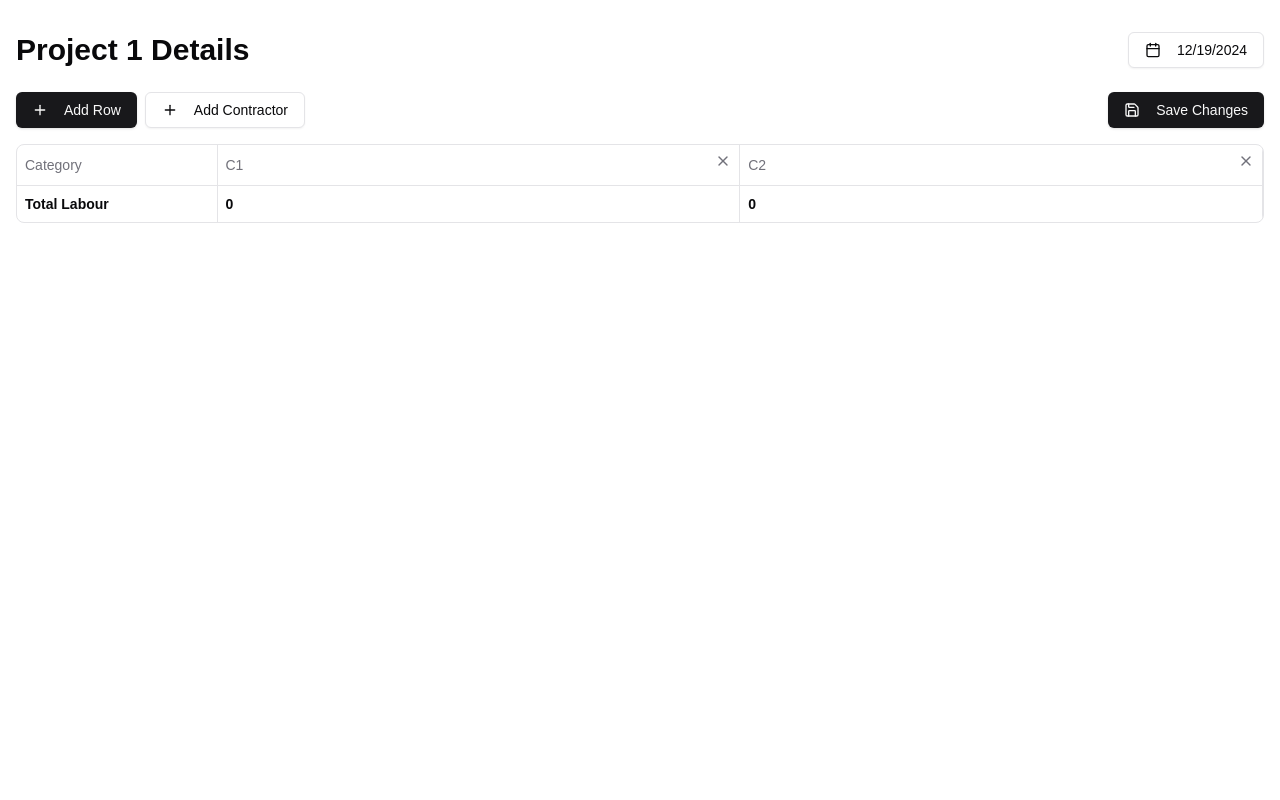
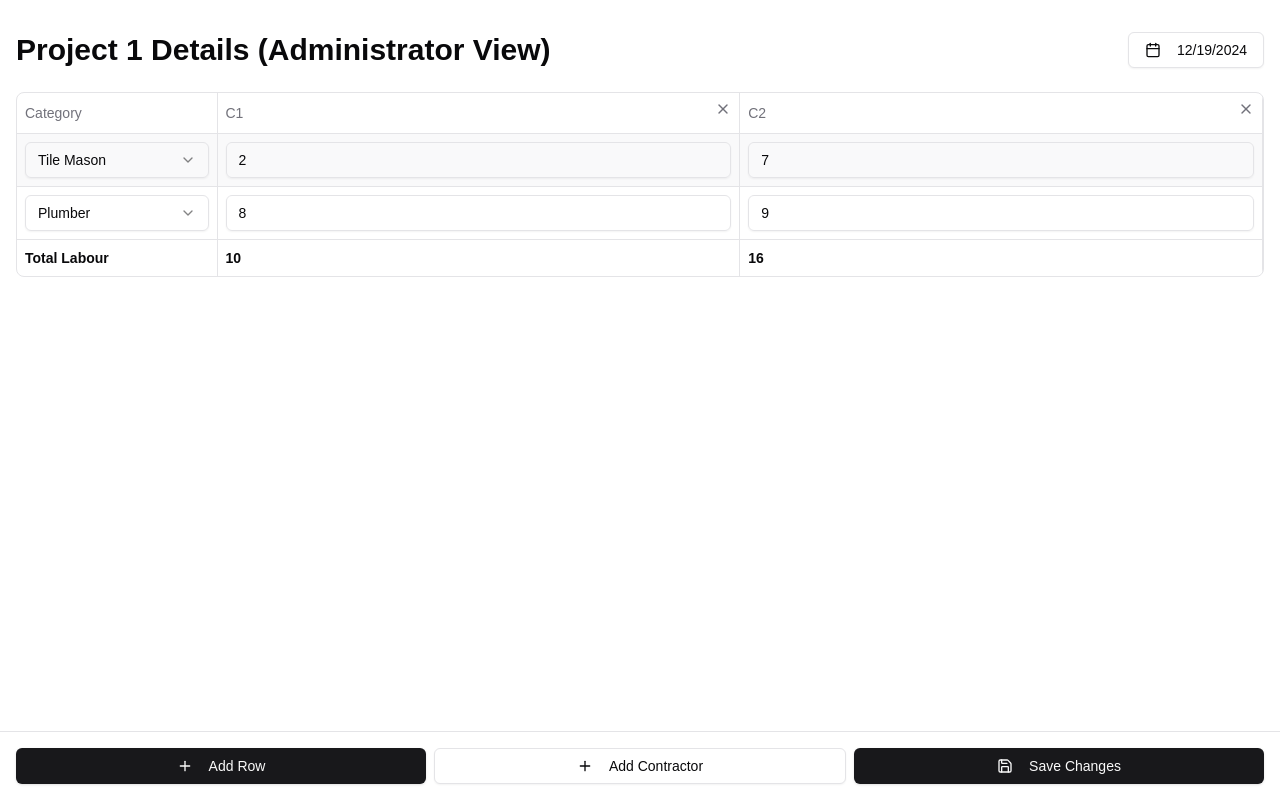
Before and after one commit to priyanshudotexe/erp, a Next.js app: page /projects/1 in a window 1280 px wide. Built offline with nearby package versions, Linux system fonts and the light colour scheme.

Commit message:
frontend ready

```diff
--- a/app/login/page.tsx
+++ b/app/login/page.tsx
@@ -6,17 +6,38 @@ import { Button } from "@/components/ui/button"
 import { Input } from "@/components/ui/input"
 import { Card, CardContent, CardHeader, CardTitle } from "@/components/ui/card"
 
+interface User {
+  username: string;
+  role: 'administrator' | 'supervisor';
+  assignedProject?: number;
+}
+
+const MOCK_USERS: User[] = [
+  { username: 'admin', role: 'administrator' },
+  { username: 'supervisor1', role: 'supervisor', assignedProject: 1 },
+  { username: 'supervisor2', role: 'supervisor', assignedProject: 2 },
+]
+
 export default function LoginPage() {
-  const [isLoading, setIsLoading] = useState(false)
+  const [username, setUsername] = useState('')
+  const [password, setPassword] = useState('')
+  const [error, setError] = useState('')
   const router = useRouter()
 
   const handleSubmit = async (e: React.FormEvent<HTMLFormElement>) => {
     e.preventDefault()
-    setIsLoading(true)
-    // Simulate login - replace with actual authentication
-    await new Promise(resolve => setTimeout(resolve, 1000))
-    router.push('/projects')
-    setIsLoading(false)
+    setError('')
+
+    const user = MOCK_USERS.find(u => u.username === username)
+    if (user && password === 'password') { // In a real app, use proper authentication
+      if (user.role === 'administrator') {
+        router.push('/projects')
+      } else {
+        router.push(`/projects/${user.assignedProject}`)
+      }
+    } else {
+      setError('Invalid username or password')
+    }
   }
 
   return (
@@ -28,13 +49,13 @@ export default function LoginPage() {
         <CardContent>
           <form onSubmit={handleSubmit} className="space-y-4">
             <div className="space-y-2">
-              <label htmlFor="email" className="text-sm font-medium">
-                Email
+              <label htmlFor="username" className="text-sm font-medium">
+                Username
               </label>
               <Input
-                id="email"
-                type="email"
-                placeholder="Enter your email"
+                id="username"
+                value={username}
+                onChange={(e) => setUsername(e.target.value)}
                 required
               />
             </div>
@@ -45,16 +66,14 @@ export default function LoginPage() {
               <Input
                 id="password"
                 type="password"
-                placeholder="Enter your password"
+                value={password}
+                onChange={(e) => setPassword(e.target.value)}
                 required
               />
             </div>
-            <Button
-              type="submit"
-              className="w-full"
-              disabled={isLoading}
-            >
-              {isLoading ? 'Logging in...' : 'Login'}
+            {error && <p className="text-red-500 text-sm">{error}</p>}
+            <Button type="submit" className="w-full">
+              Login
             </Button>
           </form>
         </CardContent>
--- a/app/projects/[id]/page.tsx
+++ b/app/projects/[id]/page.tsx
@@ -1,50 +1,32 @@
 'use client'
 
-import { useState } from 'react'
+import { useState, useEffect } from 'react'
 import { useParams } from 'next/navigation'
-import { Calendar } from 'lucide-react'
-import { Button } from "@/components/ui/button"
-import {
-  Popover,
-  PopoverContent,
-  PopoverTrigger,
-} from "@/components/ui/popover"
-import { Calendar as CalendarComponent } from "@/components/ui/calendar"
-import LaborTable from '../../../components/labor-table'
+import AdminView from '../../../components/admin-view'
+import SupervisorView from '../../../components/supervisor-view'
+
+// Mock function to get user role - replace with actual authentication in a real app
+const getUserRole = () => {
+  // For demonstration, we'll alternate between admin and supervisor
+  return Math.random() < 0.5 ? 'administrator' : 'supervisor'
+}
 
 export default function ProjectPage() {
   const params = useParams()
-  const projectId = params.id
-  const [selectedDate, setSelectedDate] = useState<Date | undefined>(new Date())
+  const projectId = params.id as string
+  const [userRole, setUserRole] = useState<'administrator' | 'supervisor'>('administrator')
 
-  const handleDateSelect = (date: Date | undefined) => {
-    setSelectedDate(date)
-    // Here you would typically fetch the data for the selected date
-    console.log(`Fetching data for project ${projectId} on ${date?.toISOString().split('T')[0]}`)
-  }
+  useEffect(() => {
+    setUserRole(getUserRole())
+  }, [])
 
   return (
-    <div className="container mx-auto py-8 px-4">
-      <div className="flex flex-col sm:flex-row justify-between items-start sm:items-center mb-6 space-y-4 sm:space-y-0">
-        <h1 className="text-3xl font-bold">Project {projectId} Details</h1>
-        <Popover>
-          <PopoverTrigger asChild>
-            <Button variant="outline" className="w-full sm:w-auto">
-              <Calendar className="w-4 h-4 mr-2" />
-              {selectedDate ? selectedDate.toLocaleDateString() : 'Select Date'}
-            </Button>
-          </PopoverTrigger>
-          <PopoverContent className="w-auto p-0" align="end">
-            <CalendarComponent
-              mode="single"
-              selected={selectedDate}
-              onSelect={handleDateSelect}
-              initialFocus
-            />
-          </PopoverContent>
-        </Popover>
-      </div>
-      <LaborTable selectedDate={selectedDate} />
+    <div className="container mx-auto py-8 px-4 pb-24">
+      {userRole === 'administrator' ? (
+        <AdminView projectId={projectId} />
+      ) : (
+        <SupervisorView projectId={projectId} />
+      )}
     </div>
   )
 }
--- a/app/projects/page.tsx
+++ b/app/projects/page.tsx
@@ -42,7 +42,7 @@ export default function ProjectsPage() {
   return (
     <div className="container mx-auto py-8 px-4">
       <div className="flex justify-between items-center mb-6">
-        <h1 className="text-3xl font-bold">Your Projects</h1>
+        <h1 className="text-3xl font-bold">All Projects (Administrator View)</h1>
         <Dialog>
           <DialogTrigger asChild>
             <Button>
--- /dev/null
+++ b/components/admin-view.tsx
@@ -0,0 +1,48 @@
+'use client'
+
+import { useState } from 'react'
+import { Calendar } from 'lucide-react'
+import { Button } from "@/components/ui/button"
+import {
+  Popover,
+  PopoverContent,
+  PopoverTrigger,
+} from "@/components/ui/popover"
+import { Calendar as CalendarComponent } from "@/components/ui/calendar"
+import LaborTable from './labor-table'
+
+export default function AdminView({ projectId }: { projectId: string }) {
+  const [selectedDate, setSelectedDate] = useState<Date>(new Date())
+
+  const handleDateSelect = (date: Date | undefined) => {
+    if (date) {
+      setSelectedDate(date)
+      console.log(`Fetching data for project ${projectId} on ${date.toISOString().split('T')[0]}`)
+    }
+  }
+
+  return (
+    <div className="space-y-6">
+      <div className="flex flex-col sm:flex-row justify-between items-start sm:items-center space-y-4 sm:space-y-0">
+        <h1 className="text-3xl font-bold">Project {projectId} Details (Administrator View)</h1>
+        <Popover>
+          <PopoverTrigger asChild>
+            <Button variant="outline" className="w-full sm:w-auto">
+              <Calendar className="w-4 h-4 mr-2" />
+              {selectedDate.toLocaleDateString()}
+            </Button>
+          </PopoverTrigger>
+          <PopoverContent className="w-auto p-0" align="end">
+            <CalendarComponent
+              mode="single"
+              selected={selectedDate}
+              onSelect={handleDateSelect}
+              initialFocus
+            />
+          </PopoverContent>
+        </Popover>
+      </div>
+      <LaborTable selectedDate={selectedDate} userRole="administrator" />
+    </div>
+  )
+}
--- a/components/labor-table.tsx
+++ b/components/labor-table.tsx
@@ -42,10 +42,11 @@ const AVAILABLE_CATEGORIES = [
 ]
 
 interface LaborTableProps {
-  selectedDate: Date | undefined
+  selectedDate: Date
+  userRole: 'administrator' | 'supervisor'
 }
 
-export default function LaborTable({ selectedDate }: LaborTableProps) {
+export default function LaborTable({ selectedDate, userRole }: LaborTableProps) {
   const [entries, setEntries] = useState<LaborEntry[]>([])
   const [contractors, setContractors] = useState(['C1', 'C2'])
   const [isSaving, setIsSaving] = useState(false)
@@ -57,6 +58,7 @@ export default function LaborTable({ selectedDate }: LaborTableProps) {
   }, {} as { [key: string]: number })
 
   const addRow = () => {
+    if (userRole !== 'administrator') return
     const newEntry: LaborEntry = {
       id: Math.random().toString(36).substr(2, 9),
       category: '',
@@ -69,6 +71,7 @@ export default function LaborTable({ selectedDate }: LaborTableProps) {
   }
 
   const addContractor = () => {
+    if (userRole !== 'administrator') return
     const name = prompt('Enter contractor name (e.g. C3):')
     if (name && !contractors.includes(name)) {
       setContractors([...contractors, name])
@@ -80,6 +83,7 @@ export default function LaborTable({ selectedDate }: LaborTableProps) {
   }
 
   const removeContractor = (contractorToRemove: string) => {
+    if (userRole !== 'administrator') return
     setContractors(contractors.filter(c => c !== contractorToRemove))
     setEntries(entries.map(entry => {
       const { [contractorToRemove]: _, ...rest } = entry.values
@@ -88,6 +92,7 @@ export default function LaborTable({ selectedDate }: LaborTableProps) {
   }
 
   const updateValue = (entryId: string, contractor: string, value: string) => {
+    if (userRole !== 'supervisor') return
     const numValue = Math.max(0, parseInt(value) || 0)
     setEntries(entries.map(entry =>
       entry.id === entryId
@@ -97,6 +102,7 @@ export default function LaborTable({ selectedDate }: LaborTableProps) {
   }
 
   const updateCategory = (entryId: string, category: string) => {
+    if (userRole !== 'administrator') return
     setEntries(entries.map(entry =>
       entry.id === entryId
         ? { ...entry, category }
@@ -113,29 +119,17 @@ export default function LaborTable({ selectedDate }: LaborTableProps) {
 
   useEffect(() => {
     // Fetch data for the selected date
-    console.log(`Fetching data for ${selectedDate?.toISOString().split('T')[0]}`)
+    console.log(`Fetching data for ${selectedDate.toISOString().split('T')[0]}`)
     // Here you would typically fetch the data from an API
+    // For now, we'll just set some mock data
+    setEntries([
+      { id: '1', category: 'Tile Mason', values: { C1: 2, C2: 7 } },
+      { id: '2', category: 'Plumber', values: { C1: 8, C2: 9 } },
+    ])
   }, [selectedDate])
 
   return (
-    <div className="space-y-4">
-      <div className="flex flex-wrap justify-between items-center gap-2">
-        <div className="flex flex-wrap items-center gap-2">
-          <Button onClick={addRow} className="w-full sm:w-auto">
-            <Plus className="w-4 h-4 mr-2" />
-            Add Row
-          </Button>
-          <Button variant="outline" onClick={addContractor} className="w-full sm:w-auto">
-            <Plus className="w-4 h-4 mr-2" />
-            Add Contractor
-          </Button>
-        </div>
-        <Button onClick={handleSave} disabled={isSaving} className="w-full sm:w-auto">
-          <Save className="w-4 h-4 mr-2" />
-          {isSaving ? 'Saving...' : 'Save Changes'}
-        </Button>
-      </div>
-
+    <div className="space-y-4 pb-20">
       <div className="overflow-x-auto border rounded-lg">
         <Table>
           <TableHeader>
@@ -145,6 +139,7 @@ export default function LaborTable({ selectedDate }: LaborTableProps) {
                 <TableHead key={contractor} className="border-r relative min-w-[100px]">
                   <div className="flex items-center justify-between pr-6">
                     {contractor}
+                    {userRole === 'administrator' && (
                       <Button
                         variant="ghost"
                         size="icon"
@@ -154,6 +149,7 @@ export default function LaborTable({ selectedDate }: LaborTableProps) {
                         <X className="h-4 w-4" />
                         <span className="sr-only">Remove {contractor}</span>
                       </Button>
+                    )}
                   </div>
                 </TableHead>
               ))}
@@ -163,6 +159,7 @@ export default function LaborTable({ selectedDate }: LaborTableProps) {
             {entries.map((entry, index) => (
               <TableRow key={entry.id} className={index % 2 === 0 ? 'bg-muted/50' : ''}>
                 <TableCell className="border-r">
+                  {userRole === 'administrator' ? (
                     <Select
                       value={entry.category}
                       onValueChange={(value) => updateCategory(entry.id, value)}
@@ -178,6 +175,9 @@ export default function LaborTable({ selectedDate }: LaborTableProps) {
                         ))}
                       </SelectContent>
                     </Select>
+                  ) : (
+                    entry.category
+                  )}
                 </TableCell>
                 {contractors.map(contractor => (
                   <TableCell key={contractor} className="border-r">
@@ -187,6 +187,8 @@ export default function LaborTable({ selectedDate }: LaborTableProps) {
                       value={entry.values[contractor]}
                       onChange={(e) => updateValue(entry.id, contractor, e.target.value)}
                       className="w-full"
+                      readOnly={userRole === 'administrator'}
+                      inputMode={userRole === 'supervisor' ? 'numeric' : undefined}
                     />
                   </TableCell>
                 ))}
@@ -201,6 +203,32 @@ export default function LaborTable({ selectedDate }: LaborTableProps) {
           </TableBody>
         </Table>
       </div>
+      {userRole === 'supervisor' && (
+        <div className="fixed bottom-0 left-0 right-0 p-4 bg-background border-t">
+          <Button onClick={handleSave} disabled={isSaving} className="w-full">
+            <Save className="w-4 h-4 mr-2" />
+            {isSaving ? 'Saving...' : 'Save Changes'}
+          </Button>
+        </div>
+      )}
+      {userRole === 'administrator' && (
+        <div className="fixed bottom-0 left-0 right-0 p-4 bg-background border-t">
+          <div className="flex space-x-2">
+            <Button onClick={addRow} className="flex-1">
+              <Plus className="w-4 h-4 mr-2" />
+              Add Row
+            </Button>
+            <Button variant="outline" onClick={addContractor} className="flex-1">
+              <Plus className="w-4 h-4 mr-2" />
+              Add Contractor
+            </Button>
+            <Button onClick={handleSave} disabled={isSaving} className="flex-1">
+              <Save className="w-4 h-4 mr-2" />
+              {isSaving ? 'Saving...' : 'Save Changes'}
+            </Button>
+          </div>
+        </div>
+      )}
     </div>
   )
 }
--- /dev/null
+++ b/components/supervisor-view.tsx
@@ -0,0 +1,48 @@
+'use client'
+
+import { useState } from 'react'
+import { Calendar } from 'lucide-react'
+import { Button } from "@/components/ui/button"
+import {
+  Popover,
+  PopoverContent,
+  PopoverTrigger,
+} from "@/components/ui/popover"
+import { Calendar as CalendarComponent } from "@/components/ui/calendar"
+import LaborTable from './labor-table'
+
+export default function SupervisorView({ projectId }: { projectId: string }) {
+  const [selectedDate, setSelectedDate] = useState<Date>(new Date())
+
+  const handleDateSelect = (date: Date | undefined) => {
+    if (date) {
+      setSelectedDate(date)
+      console.log(`Fetching data for project ${projectId} on ${date.toISOString().split('T')[0]}`)
+    }
+  }
+
+  return (
+    <div className="space-y-6">
+      <div className="flex flex-col sm:flex-row justify-between items-start sm:items-center space-y-4 sm:space-y-0">
+        <h1 className="text-3xl font-bold">Project {projectId} Details (Supervisor View)</h1>
+        <Popover>
+          <PopoverTrigger asChild>
+            <Button variant="outline" className="w-full sm:w-auto">
+              <Calendar className="w-4 h-4 mr-2" />
+              {selectedDate.toLocaleDateString()}
+            </Button>
+          </PopoverTrigger>
+          <PopoverContent className="w-auto p-0" align="end">
+            <CalendarComponent
+              mode="single"
+              selected={selectedDate}
+              onSelect={handleDateSelect}
+              initialFocus
+            />
+          </PopoverContent>
+        </Popover>
+      </div>
+      <LaborTable selectedDate={selectedDate} userRole="supervisor" />
+    </div>
+  )
+}
--- a/components/ui/calendar.tsx
+++ b/components/ui/calendar.tsx
@@ -60,8 +60,12 @@ function Calendar({
         ...classNames,
       }}
       components={{
-        IconLeft: ({ ...props }) => <ChevronLeft className="h-4 w-4" />,
-        IconRight: ({ ...props }) => <ChevronRight className="h-4 w-4" />,
+        IconLeft: ({ className, ...props }) => (
+          <ChevronLeft className={cn("h-4 w-4", className)} {...props} />
+        ),
+        IconRight: ({ className, ...props }) => (
+          <ChevronRight className={cn("h-4 w-4", className)} {...props} />
+        ),
       }}
       {...props}
     />
```
Also changed, not shown: package.json (+5 -4 lines), 1 other file (tests, documents, lock files or other folders). Lines whose indentation alone changed are shown as unchanged.
